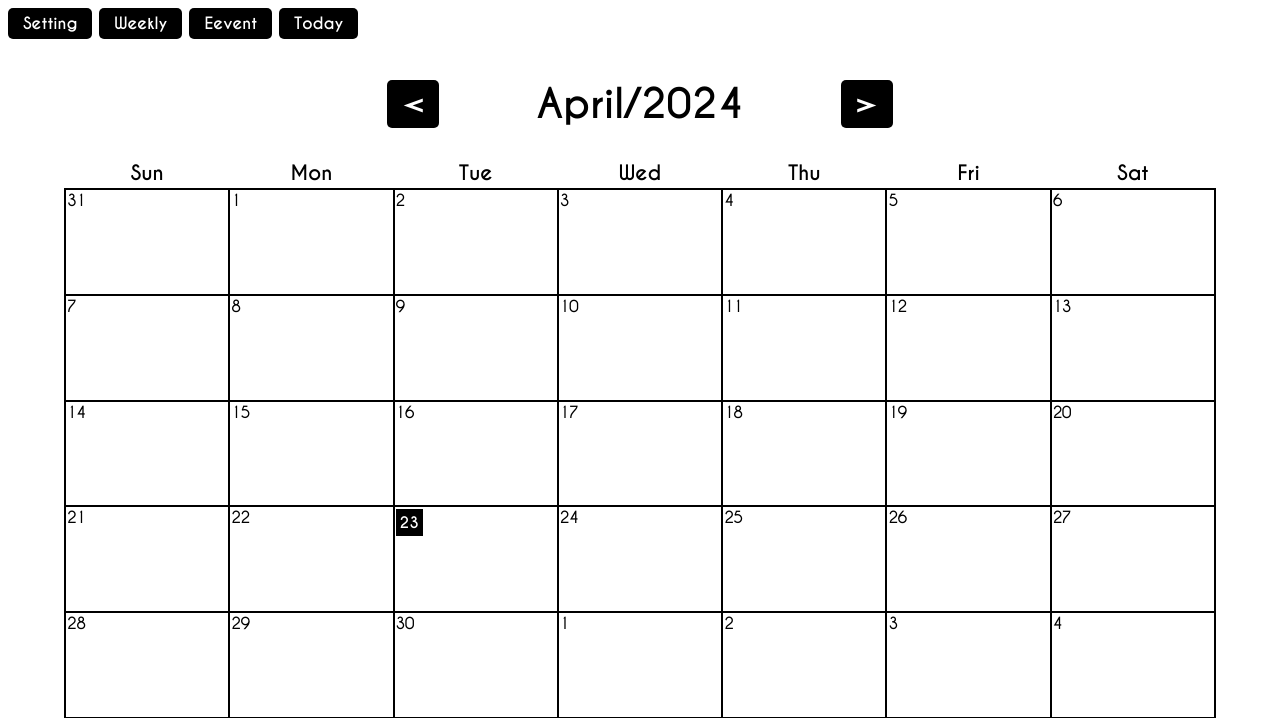
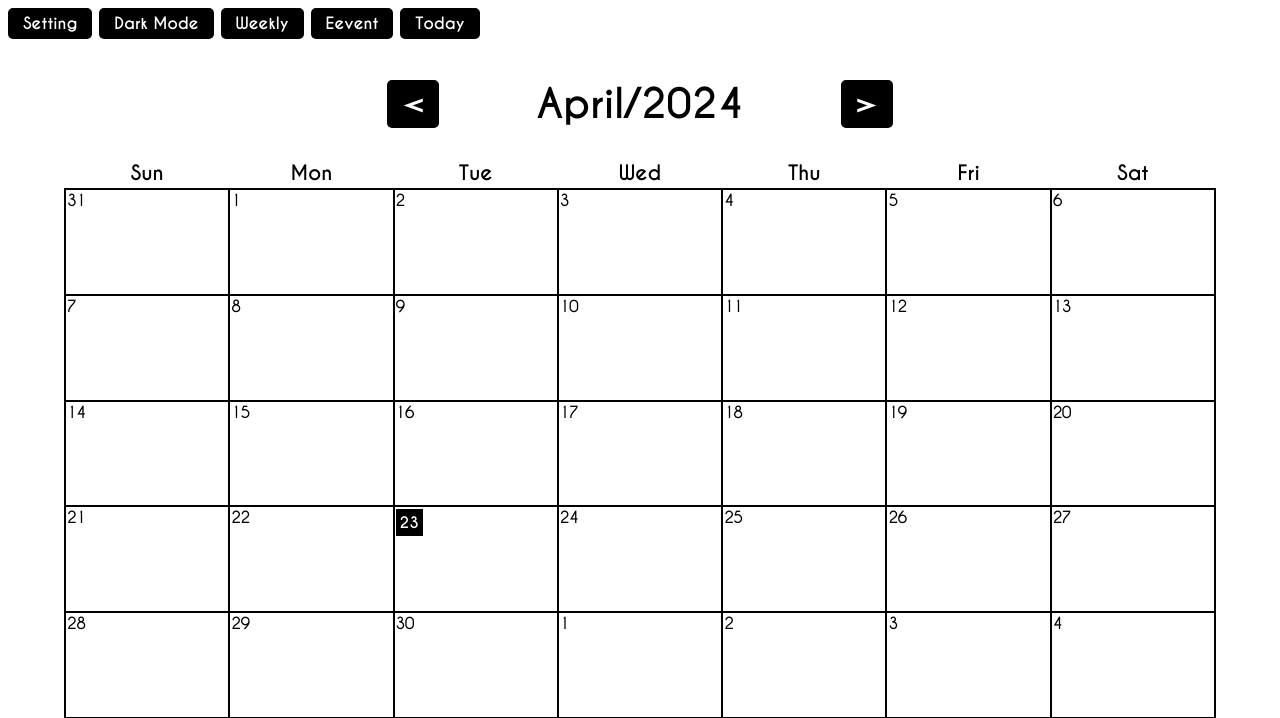
Before and after one commit to CMPE-131-BCBeez/Calendar-plus-plus, a Flask app: template templates/MonthlyCalendar(testing).html in a window 1280 px wide. Shown: the top 718 px of the page. Run offline with Flask 3, Linux system fonts and the light colour scheme; the template is opened without the code that fills it, so the values that code supplies are empty.

Commit message:
working on dark mode

```diff
--- a/static/style.css
+++ b/static/style.css
@@ -102,7 +102,7 @@ h1 {
     align-items: right;
 }
 
-table {
+table{
     width: 90vw;
     height: 70vh;
     border-collapse: collapse;
--- /dev/null
+++ b/static/theme_script.js
@@ -0,0 +1,29 @@
+let mode_button = document.getElementById('mode_switch_button');
+
+mode_button.addEventListener('click', function() {
+    let body = document.body;
+    let isDarkMode = body.classList.contains('dark_mode');
+    let cells = document.querySelectorAll('.monthly_view tbody th, .monthly_view tbody td');
+    let borderColor = isDarkMode ? '#000000' : '#FFFFFF';
+
+    if (isDarkMode) {
+        body.classList.remove('dark_mode');
+        body.classList.add('light_mode');
+    }
+    else {
+        body.classList.remove('light_mode');
+        body.classList.add('dark_mode');
+    }
+
+    cells.forEach(function(cell) {
+        cell.style.border = '2px solid ' + borderColor;
+    });
+});
+
+function changeBorderColors() {
+    let bodyClassList = document.body.classList;
+    let isDarkMode = bodyClassList.contains('dark_mode');
+
+    // tbody要素のセルを取得
+
+}
--- a/templates/MonthlyCalendar(testing).html
+++ b/templates/MonthlyCalendar(testing).html
@@ -6,10 +6,11 @@
     <title>Calendar++</title>
     <link rel="stylesheet" href="../static/style.css">
 </head>
-<body class="light_mode" onload="get_location_and_send()">
+<body onload="get_location_and_send()">
 <div class="monthly_header">
   <div class="top_buttons">
     <button type="button" id="setting" class="BlackButton">Setting</button>
+    <button type="button" id="mode_switch_button" class="BlackButton">Dark Mode</button>
     <button type="button" id="weekly" class="BlackButton">Weekly</button>
     <button type="button" id="event" class="BlackButton">Eevent</button>
     <button type="button" id="today_button" class="BlackButton">Today</button>
@@ -27,6 +28,7 @@
 </div>
 
 <script src="../static/monthly_view_script.js"></script>
+<script src="../static/theme_script.js"></script>
 <script src="../static/get_geolocation_script.js"></script>
 <script src="../static/dayly_view_script.js"></script>
 </body>
--- a/templates/monthly_calendar.html
+++ b/templates/monthly_calendar.html
@@ -5,6 +5,7 @@
 <div class="monthly_header">
     <div class="top_buttons">
       <button type="button" id="setting" class="BlackButton">Setting</button>
+      <button type="button" id="mode_switch_button" class="BlackButton">Dark Mode</button>
       <button type="button" id="weekly" class="BlackButton">Weekly</button>
       <button type="button" id="event" class="BlackButton">Eevent</button>
       <button type="button" id="today_button" class="BlackButton">Today</button>
@@ -22,6 +23,10 @@
     </div>
 
 <script src="{{url_for('static', filename='monthly_view_script.js')}}"></script>
+<script src="{{url_for('static', filename='get_geolocation_script.js')}}"></script>
 <script src="{{url_for('static', filename='daily_view_script.js')}}"></script>
+<script src="{{url_for('static', filename='theme_script.js')}}"></script>
+
+
 
 {% endblock %}
```
Also changed, not shown: templates/setting(testing).html (added, +27 -0 lines), templates/setting.html (added, +19 -0 lines).
